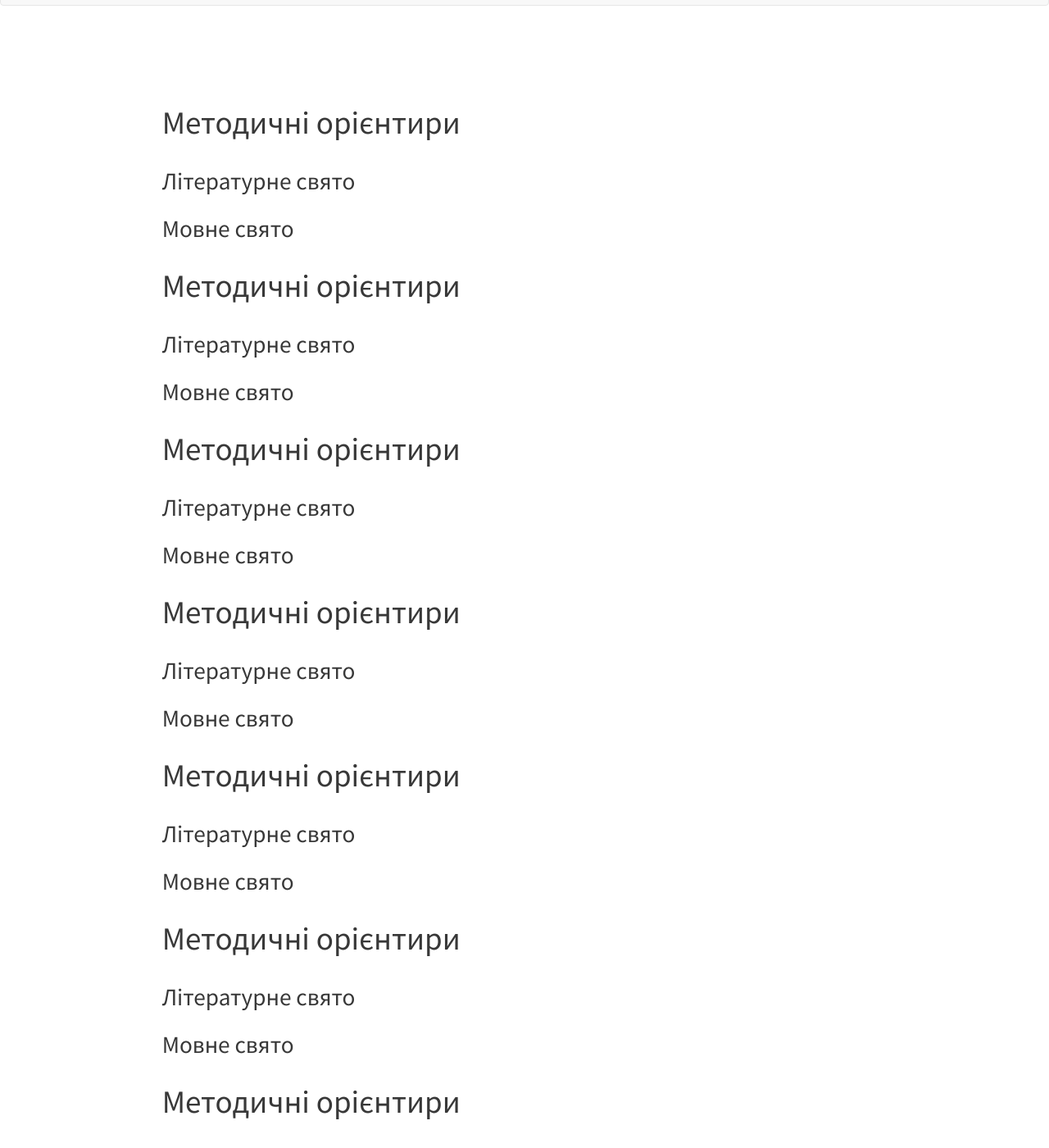
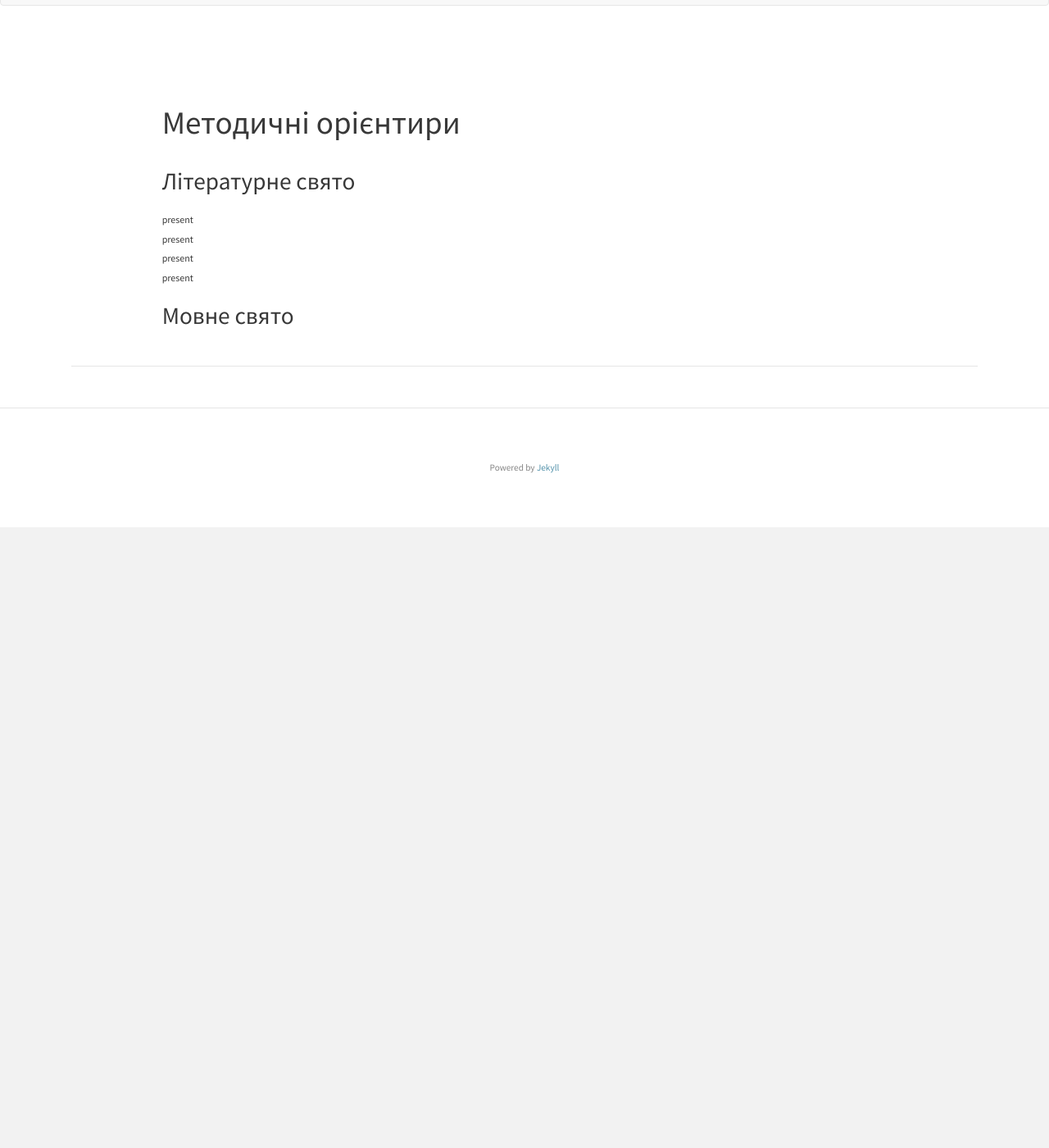
Before and after one commit to tetyanashevchuk/tetyanashevchuk.github.io, a Jekyll site: the page built from metoduchni-orienturu.html, in a window 1280 px wide and 1400 px high, scrolled down 345 px. Shown: the whole window at 82% size. Built offline with Jekyll 4.4.1, drawn with Linux system fonts in a browser that asks for light colours; nearby versions of some CDN libraries; after the commit the page ends 988 px from its top, so only the background shows below that; some of the changed text lies outside the part shown.

Commit message:
updated Методичні орієнтири

```diff
--- a/metoduchni-orienturu.html
+++ b/metoduchni-orienturu.html
@@ -5,13 +5,12 @@ description: List of articles and posts by tags.
 
 <!-- Posts by Tag -->
 <div class="post-teaser">
-  {% for item in (0..site.tags.size) %}{% unless forloop.last %}
-    {% capture this_word %}{{ tag_words[item] }}{% endcapture %}
     <h2 >Методичні орієнтири</h2>
 
     <!-- Літературне свято -->
     <h3>Літературне свято</h3>
     {% for post in site.tags["Методичні орієнтири"] %}{% if post.title != null %}
+      <h6>present</h6>
       {% if post.tags contains "Літературне свято" %}
         <div class="container-fluid">
           <div class="row">
@@ -44,6 +43,4 @@ description: List of articles and posts by tags.
         </div>
       {% endif %}
     {% endif %}{% endfor %}
-
-  {% endunless %}{% endfor %}
 </div>
```
